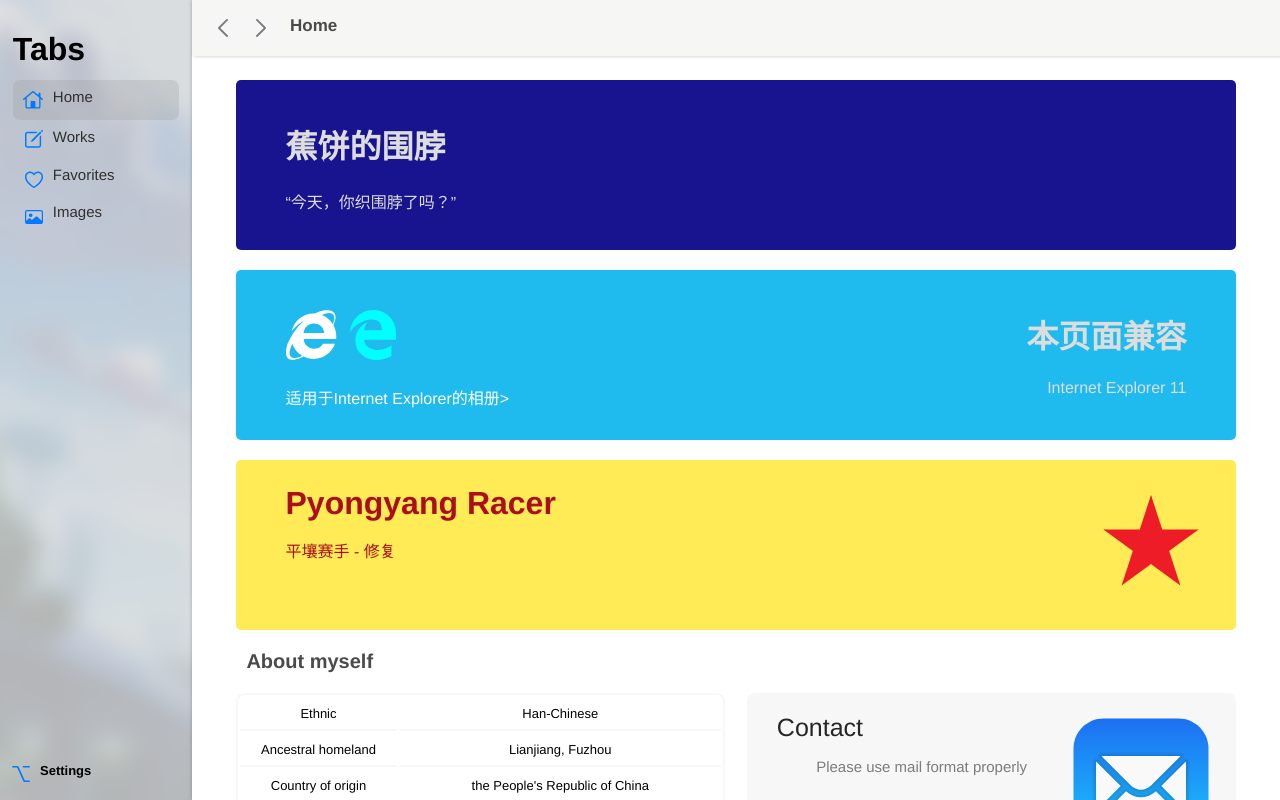
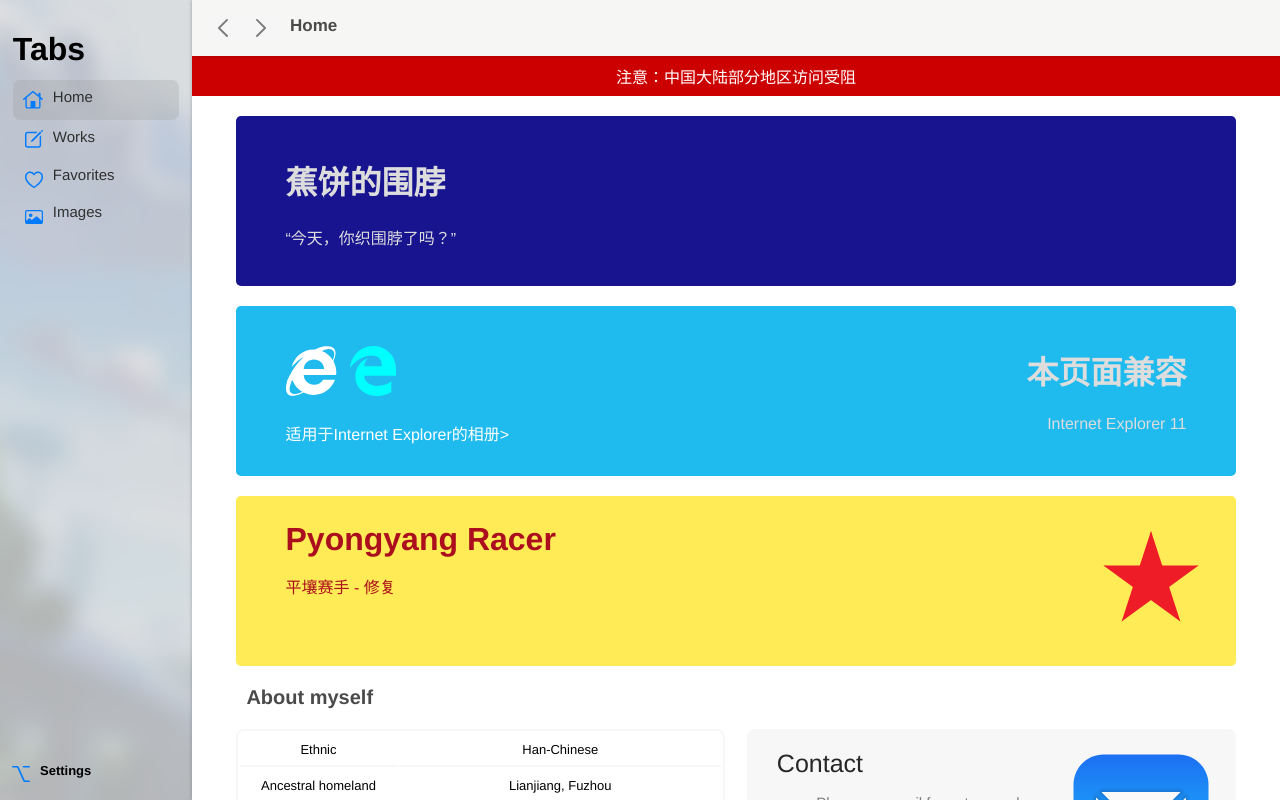
Before and after one commit to BananaCakeCN/main, a plain HTML site: page index.html in a window 1280 px wide. Drawn offline with nearby package versions, Linux system fonts and the light colour scheme; no server answers.

Commit message:
Update index.html

```diff
--- a/index.html
+++ b/index.html
@@ -16,7 +16,9 @@
             </div>
             <div class="background-main">
                 <div class="center">
-                    <div style="height: 80px;"></div>
+                    <div style="background-color: #cd0000; margin: 56px 0 20px;">
+                        <p style="color: #ffffff; text-align: center; height: 100%; padding: 8px;">注意：中国大陆部分地区访问受阻</p>
+                    </div>
                     <a href="https://microblog.bananacake.top" style="text-decoration: none; position: relative;">
                         <div class="microblog">
                             <h1>蕉饼的围脖</h1>
```
